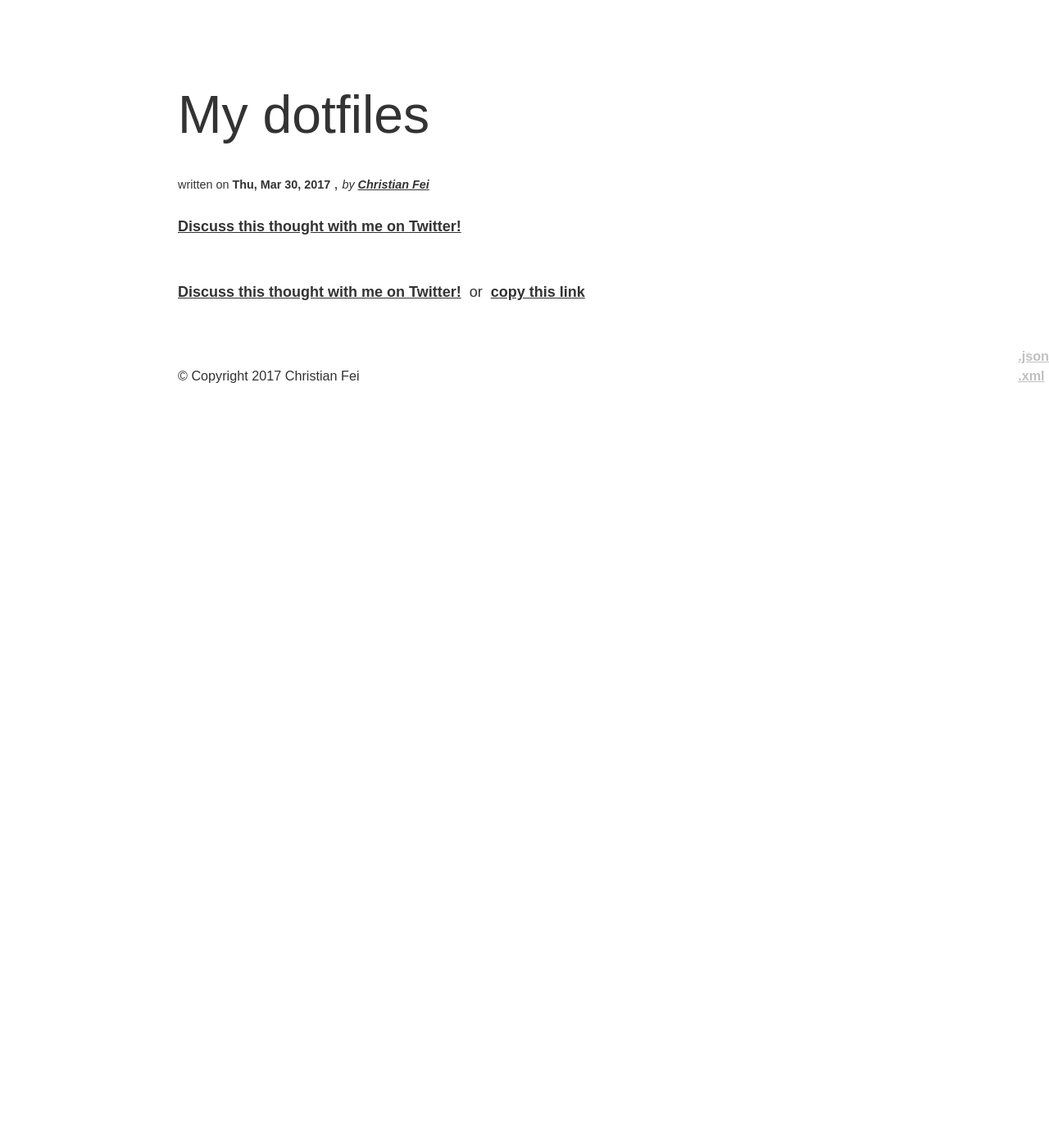
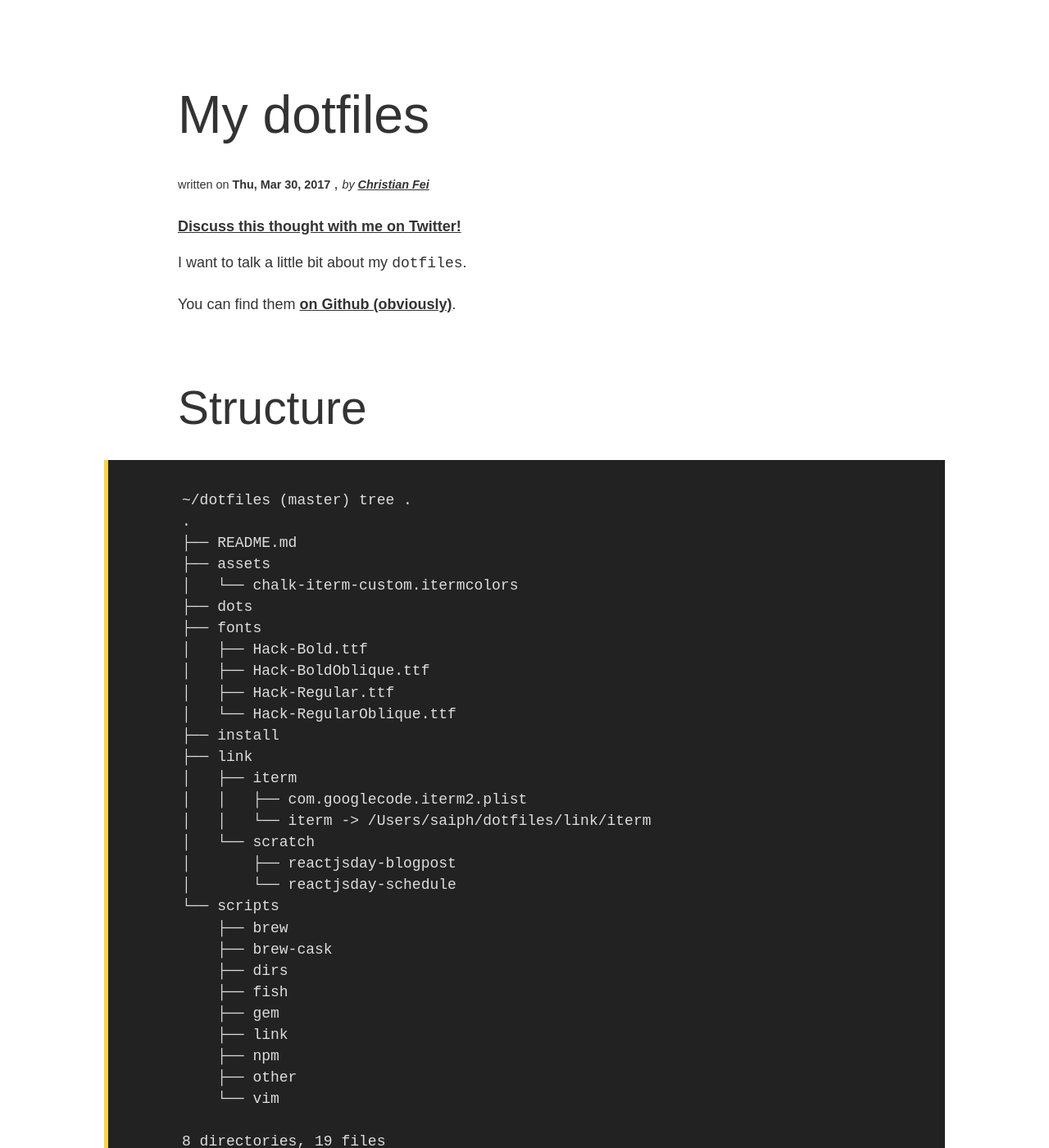
Before and after one commit to christian-fei/christian-fei.github.io-pandoc, a Jekyll site: the page built from _posts/2017-03-30-My-dotfiles.md, in a window 1280 px wide and 1400 px high, scrolled down 270 px. Shown: the whole window at 82% size. Built offline with Jekyll 4.4.1, drawn with Linux system fonts in a browser that asks for light colours; before the commit the page ends 900 px from its top, so only the background shows below that.

Commit message:
update dotfiles post

````diff
--- a/_posts/2017-03-30-My-dotfiles.md
+++ b/_posts/2017-03-30-My-dotfiles.md
@@ -4,3 +4,45 @@ date: 2017-03-30
 layout: post
 category: posts
 ---
+
+I want to talk a little bit about my `dotfiles`.
+
+You can find them [on Github (obviously)](https://github.com/christian-fei/dotfiles).
+
+
+# Structure
+
+```
+~/dotfiles (master) tree .
+.
+├── README.md
+├── assets
+│   └── chalk-iterm-custom.itermcolors
+├── dots
+├── fonts
+│   ├── Hack-Bold.ttf
+│   ├── Hack-BoldOblique.ttf
+│   ├── Hack-Regular.ttf
+│   └── Hack-RegularOblique.ttf
+├── install
+├── link
+│   ├── iterm
+│   │   ├── com.googlecode.iterm2.plist
+│   │   └── iterm -> /Users/saiph/dotfiles/link/iterm
+│   └── scratch
+│       ├── reactjsday-blogpost
+│       └── reactjsday-schedule
+└── scripts
+    ├── brew
+    ├── brew-cask
+    ├── dirs
+    ├── fish
+    ├── gem
+    ├── link
+    ├── npm
+    ├── other
+    └── vim
+
+8 directories, 19 files
+~/dotfiles (master)
+```
````
